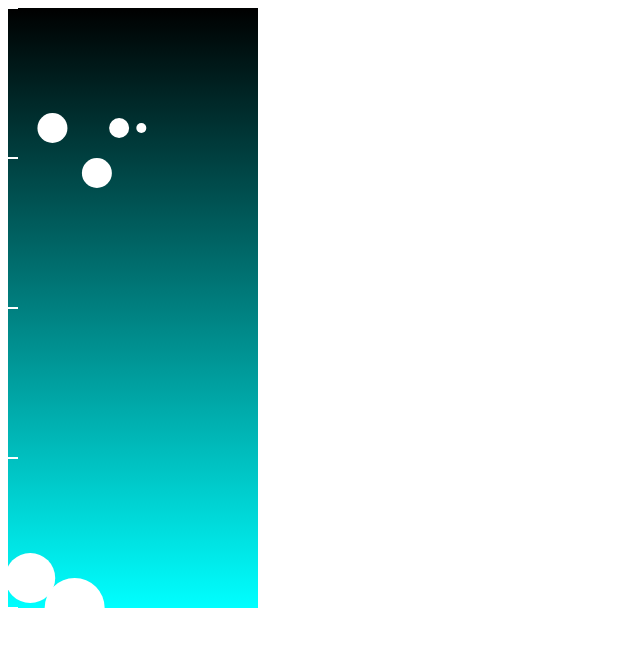
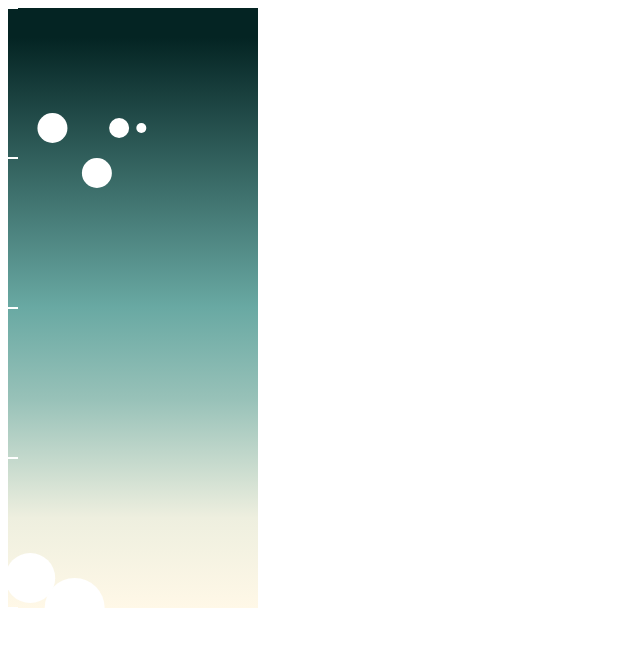
Before and after one commit to deestan/selfstudy-progress-widget, a plain HTML site: page index.html in a window 1280 px wide. Shown: the whole page, without its empty margins (0-640 px from the left). Drawn offline with Linux system fonts and the light colour scheme.

Commit message:
Adjusted gradient to match example svg.

```diff
--- a/index.html
+++ b/index.html
@@ -1,8 +1,12 @@
 <svg width="250" height="600" viewBox="0 0 250 600">
   <g id="background">
     <linearGradient id="sky" gradientTransform="rotate(90)">
-      <stop offset="0" stop-color="black" />
-      <stop offset="1" stop-color="cyan" />
+      <stop offset="0.00" stop-color="#042423"/>
+      <stop offset="0.05" stop-color="#042423"/>
+      <stop offset="0.50" stop-color="#69A9A3"/>
+      <stop offset="0.65" stop-color="#97C1B8"/>
+      <stop offset="0.85" stop-color="#EEEFDF"/>
+      <stop offset="1.00" stop-color="#FFF8E7"/>
     </linearGradient>
     <rect fill="url(#sky)" width="250" height="600" />
   </g>
```
